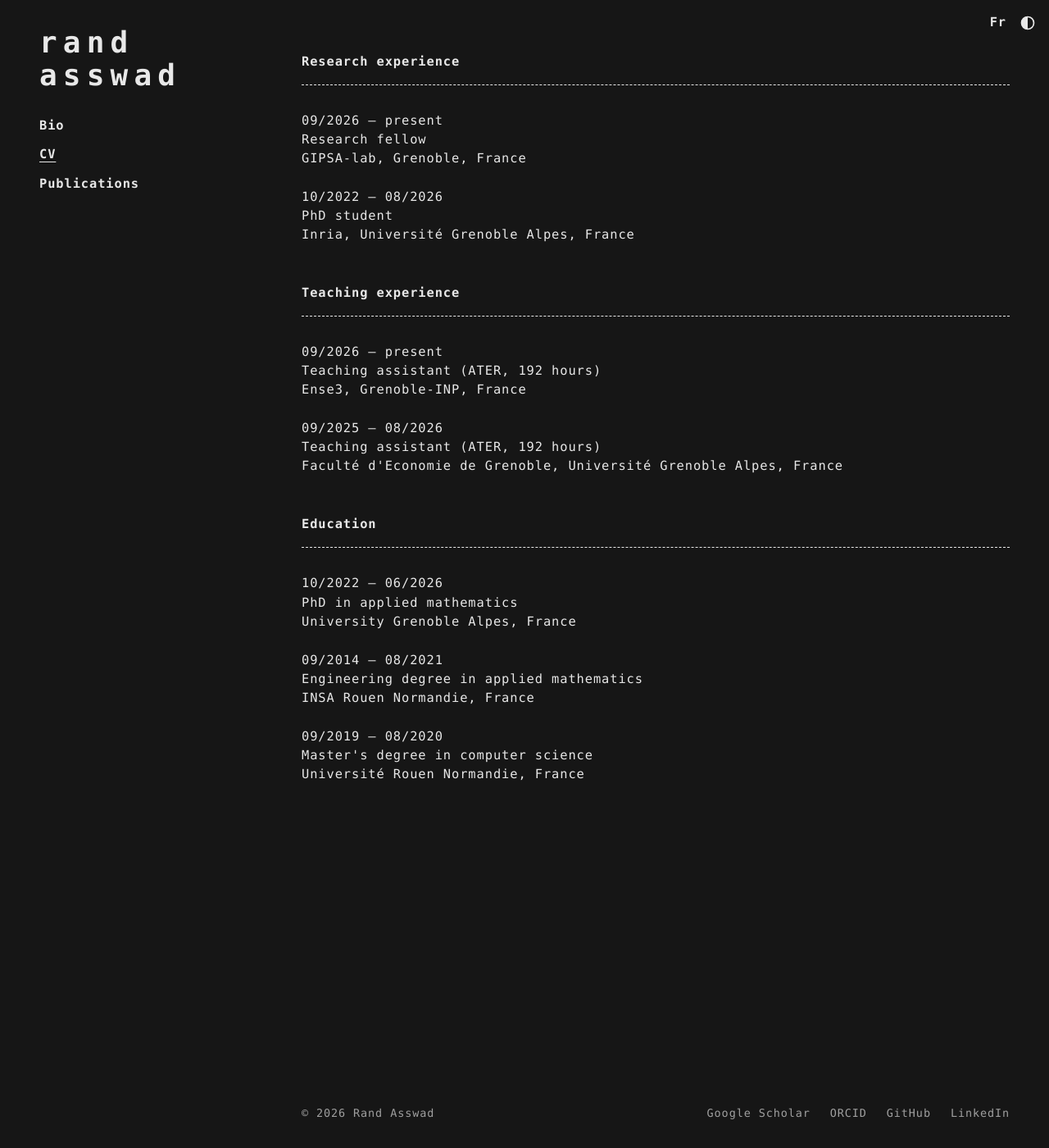
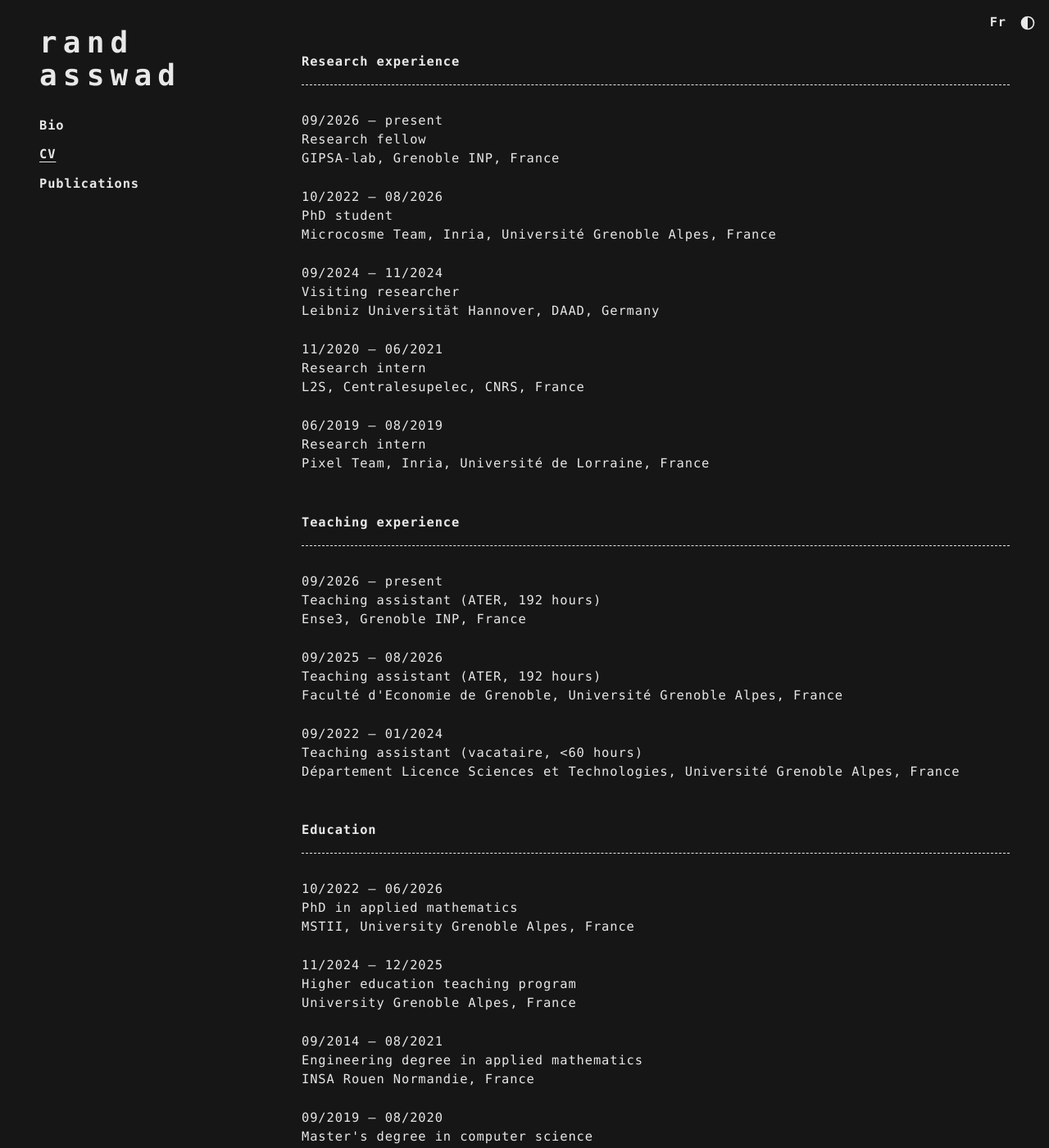
Before and after one commit to rand-asswad/website-v2, a Jekyll site: the page built from _src/cv.html, in a window 1280 px wide and 1400 px high. Shown: the whole window at 82% size. Built offline with Jekyll 4.4.1, drawn with Linux system fonts in a browser that asks for light colours; some of the changed text lies outside the part shown.

Commit message:
Added more info to bio and CV

```diff
--- a/_src/_data/cv/en.yml
+++ b/_src/_data/cv/en.yml
@@ -8,24 +8,39 @@ columns:
     entries:
       - period: 09/2026 – present
         title: Research fellow
-        place: GIPSA-lab, Grenoble, France
+        place: GIPSA-lab, Grenoble INP, France
       - period: 10/2022 – 08/2026
         title: PhD student
-        place: Inria, Université Grenoble Alpes, France
+        place: Microcosme Team, Inria, Université Grenoble Alpes, France
+      - period: 09/2024 – 11/2024
+        title: Visiting researcher
+        place: Leibniz Universität Hannover, DAAD, Germany
+      - period: 11/2020 – 06/2021
+        title: Research intern
+        place: L2S, Centralesupelec, CNRS, France
+      - period: 06/2019 – 08/2019
+        title: Research intern
+        place: Pixel Team, Inria, Université de Lorraine, France
 
   - title: Teaching experience
     entries:
       - period: 09/2026 – present
         title: Teaching assistant (ATER, 192 hours)
-        place: Ense3, Grenoble-INP, France
+        place: Ense3, Grenoble INP, France
       - period: 09/2025 – 08/2026
         title: Teaching assistant (ATER, 192 hours)
         place: Faculté d'Economie de Grenoble, Université Grenoble Alpes, France
+      - period: 09/2022 – 01/2024
+        title: Teaching assistant (vacataire, <60 hours)
+        place: Département Licence Sciences et Technologies, Université Grenoble Alpes, France
 
   - title: Education
     entries:
       - period: 10/2022 – 06/2026
         title: PhD in applied mathematics
+        place: MSTII, University Grenoble Alpes, France
+      - period: 11/2024 – 12/2025
+        title: Higher education teaching program
         place: University Grenoble Alpes, France
       - period: 09/2014 – 08/2021
         title: Engineering degree in applied mathematics
@@ -33,3 +48,6 @@ columns:
       - period: 09/2019 – 08/2020
         title: Master's degree in computer science
         place: Université Rouen Normandie, France
+      - period: 06/2013
+        title: Syrian Scientific Baccalaureate
+        place: Damascus, Syria
--- a/_src/_data/cv/fr.yml
+++ b/_src/_data/cv/fr.yml
@@ -1,26 +1,41 @@
 columns:
   - title: Expérience de recherche
     entries:
-      - period: 09/2026 – present
+      - period: 09/2026 – 08/2027
         title: Attaché temporaire d'enseignement et de recherche (ATER)
-        place: GIPSA-lab, Grenoble, France
-      - period: 2021 – 2023
+        place: GIPSA-lab, Grenoble INP, France
+      - period: 10/2022 – 08/2026
         title: Doctorant
-        place: Inria, Université Grenoble Alpes, France
+        place: Equipe Microcosme, Inria, Université Grenoble Alpes, France
+      - period: 09/2024 – 11/2024
+        title: Séjour de recherche
+        place: Leibniz Universität Hannover, DAAD, Allemagne
+      - period: 11/2020 – 06/2021
+        title: Stagiaire de recherche
+        place: L2S, Centralesupelec, CNRS, France
+      - period: 06/2019 – 08/2019
+        title: Stagiaire de recherche
+        place: Equipe Pixel, Inria, Université de Lorraine, France
 
   - title: Expérience d'enseignement
     entries:
-      - period: 09/2026 – present
+      - period: 09/2026 – 08/2027
         title: Attaché temporaire d'enseignement et de recherche (ATER)
-        place: Ense3, Grenoble-INP, France
+        place: Ense3, Grenoble INP, France
       - period: 09/2025 – 08/2026
         title: Attaché temporaire d'enseignement et de recherche (ATER)
         place: Faculté d'Economie de Grenoble, Université Grenoble Alpes, France
+      - period: 09/2022 – 01/2024
+        title: Vacataire (<60 hours)
+        place: Département Licence Sciences et Technologies (DLST), Université Grenoble Alpes, France
 
   - title: Formation
     entries:
       - period: 10/2022 – 06/2026
         title: Doctorat en mathématiques appliquées
+        place: MSTII, University Grenoble Alpes, France
+      - period: 11/2024 – 12/2025
+        title: Parcours Enseignement dans le Supérieur (ES)
         place: University Grenoble Alpes, France
       - period: 09/2014 – 08/2021
         title: Diplôme d'ingénieur en mathématiques appliquées
@@ -28,3 +43,6 @@ columns:
       - period: 09/2019 – 08/2020
         title: Master en informatique théorique et applications
         place: Université Rouen Normandie, France
+      - period: 06/2013
+        title: Baccalauréat Scientifique Syrien
+        place: Damas, Syrie
```
Also changed, not shown: _src/fr/index.md (+17 -6 lines), _src/index.md (+18 -6 lines).
